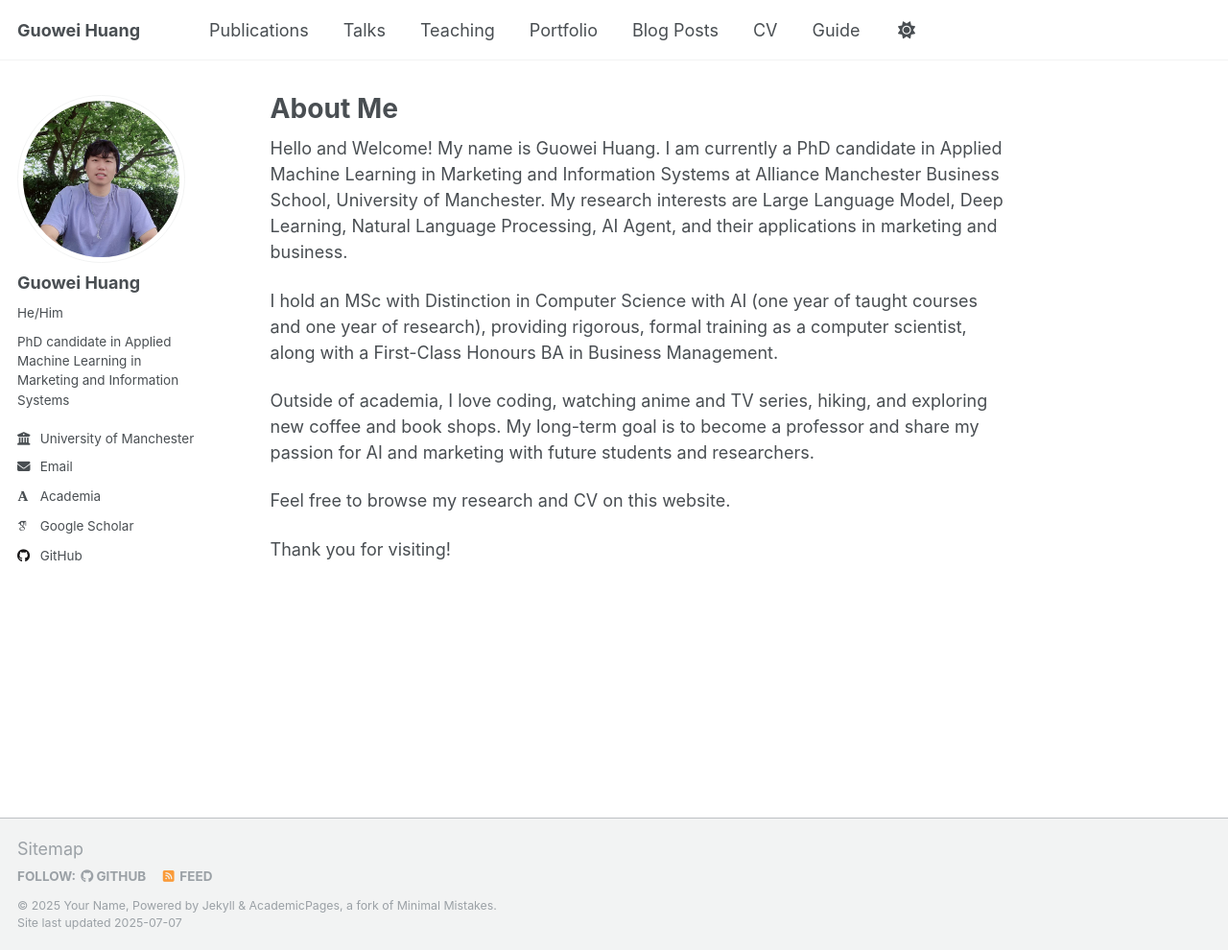
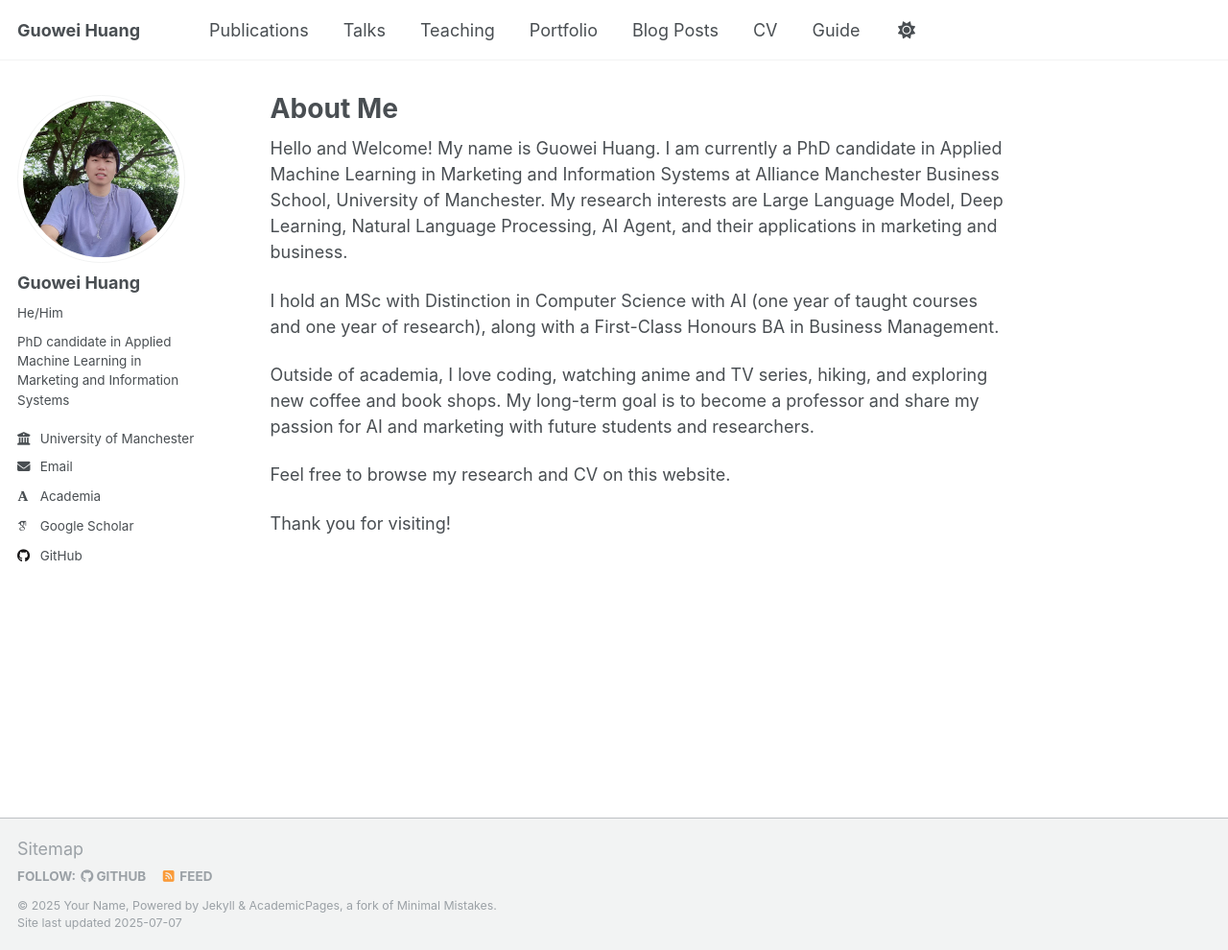
Before and after one commit to Oliverhuang123/Oliverhuang123.github.io, a Jekyll site: the page built from _pages/about.md, in a window 1280 px wide and 990 px high. Shown: the whole window at 96% size. Built offline with Jekyll 4.4.1, drawn with Linux system fonts in a browser that asks for light colours; some web fonts are replaced; a script that is not in the unit is left out.

Commit message:
Update about.md

```diff
--- a/_pages/about.md
+++ b/_pages/about.md
@@ -10,7 +10,7 @@ redirect_from:
 Hello and Welcome! My name is Guowei Huang. I am currently a PhD candidate in Applied Machine Learning in Marketing and Information Systems at Alliance Manchester Business School, University of Manchester. My research interests are Large Language Model, Deep Learning, Natural Language Processing, AI
 Agent, and their applications in marketing and business.
 
-I hold an MSc with Distinction in Computer Science with AI (one year of taught courses and one year of research), providing rigorous, formal training as a computer scientist, along with a First-Class Honours BA in Business Management.
+I hold an MSc with Distinction in Computer Science with AI (one year of taught courses and one year of research), along with a First-Class Honours BA in Business Management.
 
 Outside of academia, I love coding, watching anime and TV series, hiking, and exploring new coffee and book shops. My long-term goal is to become a professor and share my passion for AI and marketing with future students and researchers.
 
```
